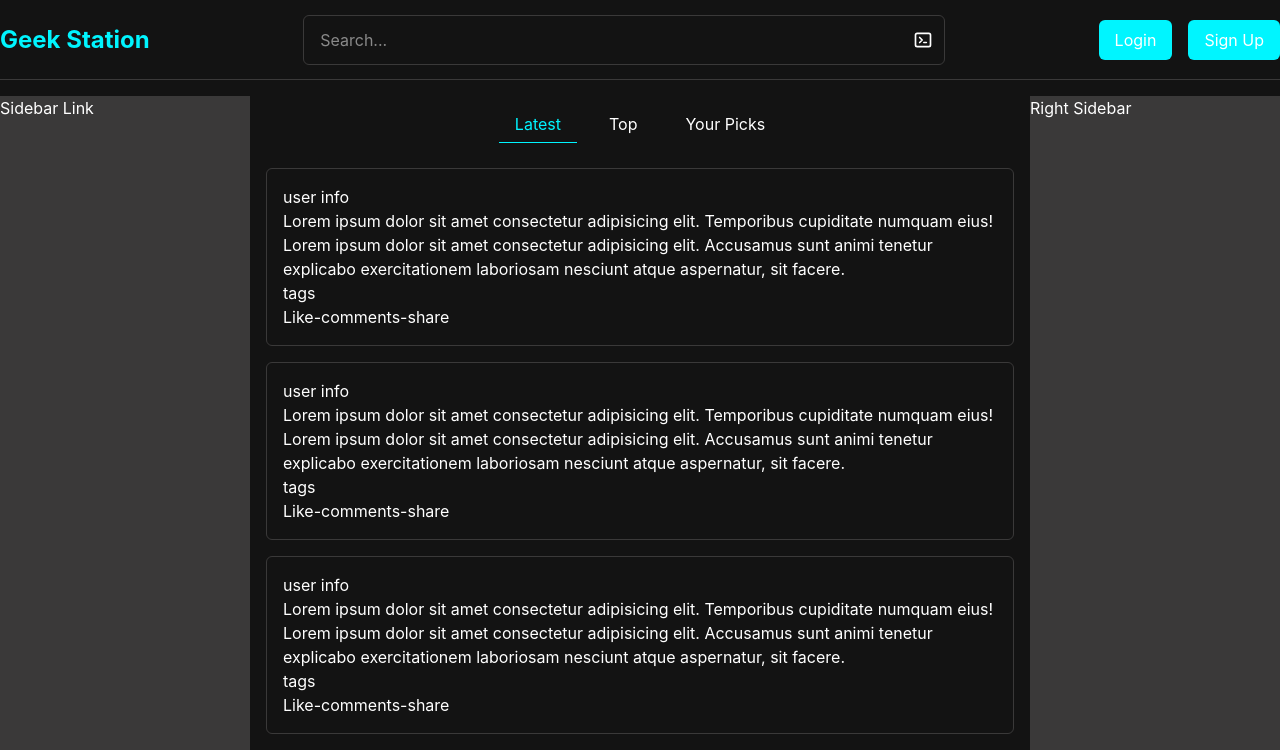
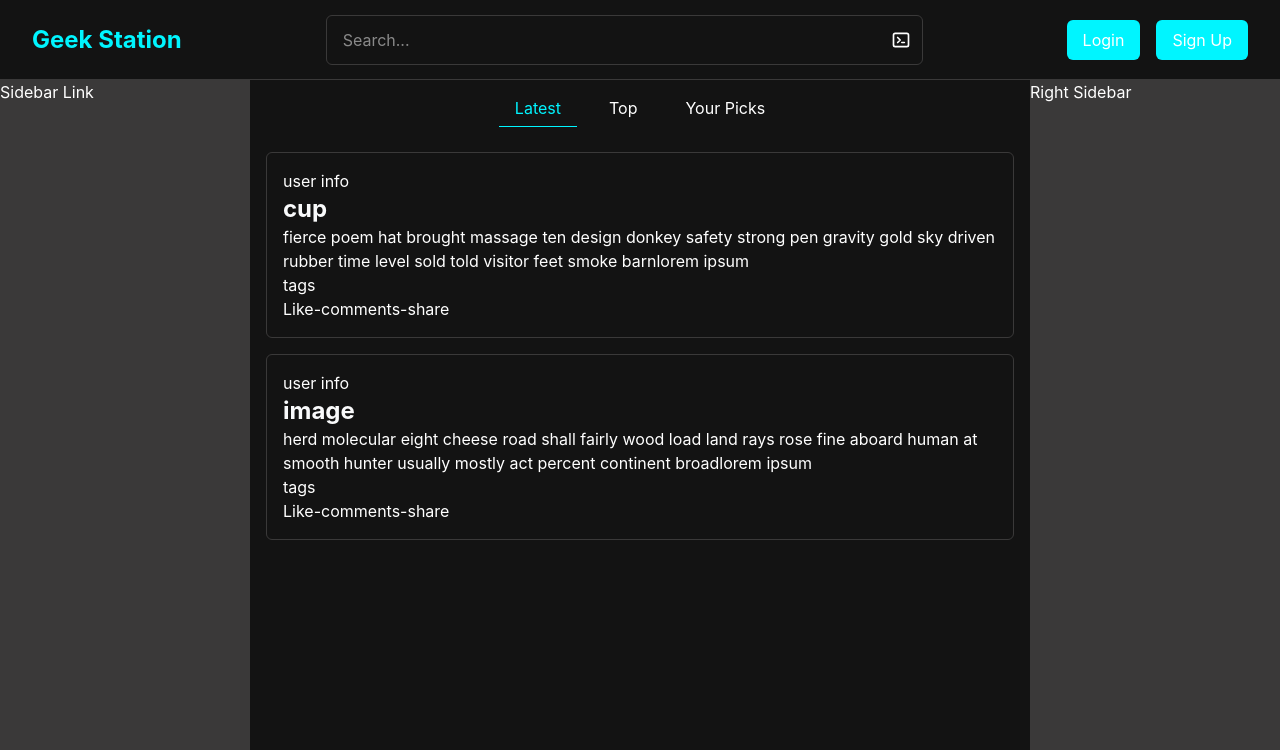
Before and after one commit to thecodemaster12/geek-station, a React (Vite) app: page / in a window 1280 px wide. Shown: the top 750 px of the page. Built offline with nearby package versions, Linux system fonts and the light colour scheme; data requests are answered from the project's data file.

Commit message:
added json server and post details page

```diff
--- /dev/null
+++ b/db.json
@@ -0,0 +1,7 @@
+{
+  "$schema": "./node_modules/json-server/schema.json",
+  "posts": [
+    { "id": "1", "author_id": "1", "title": "cup", "content": "fierce poem hat brought massage ten design donkey safety strong pen gravity gold sky driven rubber time level sold told visitor feet smoke barnlorem ipsum" },
+    { "id": "2", "author_id": "1", "title": "image", "content": "herd molecular eight cheese road shall fairly wood load land rays rose fine aboard human at smooth hunter usually mostly act percent continent broadlorem ipsum" }
+  ]
+}
--- a/package.json
+++ b/package.json
@@ -7,10 +7,13 @@
     "dev": "vite",
     "build": "vite build",
     "lint": "eslint .",
-    "preview": "vite preview"
+    "preview": "vite preview",
+    "server": "json-server --watch db.json --port 3001"
   },
   "dependencies": {
     "@tailwindcss/vite": "^4.3.0",
+    "axios": "^1.16.1",
+    "json-server": "^1.0.0-beta.15",
     "react": "^19.2.6",
     "react-dom": "^19.2.6",
     "react-icons": "^5.6.0",
--- a/src/App.jsx
+++ b/src/App.jsx
@@ -1,6 +1,7 @@
 import { BrowserRouter, Route, Routes } from "react-router-dom"
 import MainLayout from "./layout/MainLayout"
 import HomePage from "./Pages/HomePage"
+import PostDetailsPage from "./Pages/PostDetailsPage"
 
 const App = () => {
   return (
@@ -9,6 +10,7 @@ const App = () => {
       <Routes>
         <Route element={<MainLayout />}>
         <Route path="/" element={<HomePage />} />
+        <Route path="/posts/:id" element={<PostDetailsPage />} />
         </Route>
       </Routes>
     </BrowserRouter>
--- a/src/Pages/HomePage.jsx
+++ b/src/Pages/HomePage.jsx
@@ -1,18 +1,35 @@
-import BlogCard from "../components/BlogCard"
+import axios from "axios"
+import BlogCard from "../components/posts/PostCard"
+import { useEffect, useState } from "react"
 
 const HomePage = () => {
+
+  const [posts, setPosts] = useState([])
+  const [loading, setLoading] = useState(true)
+
+  useEffect(() => {
+
+    try {
+      axios.get('http://localhost:3001/posts')
+      .then(res => {
+        setPosts(res.data)
+        setLoading(false)
+      })
+      .catch(err => console.log(err))
+    } catch (error) {
+      console.log(error)
+    }
+  }, [])
+
+  if (loading) {
+    return <h1>Loading...</h1>
+  }
   return (
     <>
       <div className="space-y-4">
-        <BlogCard />
-        <BlogCard />
-        <BlogCard />
-        <BlogCard />
-        <BlogCard />
-        <BlogCard />
-        <BlogCard />
-        <BlogCard />
-        <BlogCard />
+        {posts.map(post => (
+          <BlogCard key={post.id} post={post} />
+        ))}
       </div>
     </>
   )
--- /dev/null
+++ b/src/Pages/PostDetailsPage.jsx
@@ -0,0 +1,35 @@
+import { useParams } from "react-router-dom";
+import { useEffect, useState } from "react";
+import axios from "axios";
+
+const PostDetailsPage = () => {
+  const { id } = useParams(); // Grabs the 'id' wildcard from the URL
+  const [post, setPost] = useState(null);
+  const [loading, setLoading] = useState(true);
+
+  useEffect(() => {
+    axios.get(`http://localhost:3001/posts/${id}`)
+      .then((res) => {
+        setPost(res.data);
+        setLoading(false);
+      })
+      .catch((err) => {
+        console.error("Error fetching post details:", err);
+        setLoading(false);
+      });
+  }, [id]); // Re-run if the ID in the URL changes
+
+  if (loading) return <div className="text-white p-4">Loading post...</div>;
+  if (!post) return <div className="text-white p-4">Post not found!</div>;
+
+  return (
+    <div className="p-6 bg-dark-gray rounded-md text-white space-y-4">
+      <h1 className="text-4xl font-bold text-primary">{post.title}</h1>
+      <div className="text-sm text-tertiary">Posted by User • Post ID: {id}</div>
+      <hr className="border-dark-gray" />
+      <p className="text-lg leading-relaxed text-gray-200">{post.content}</p>
+    </div>
+  );
+};
+
+export default PostDetailsPage;
--- a/src/components/BlogCard.jsx
+++ b/src/components/posts/PostCard.jsx
@@ -1,4 +1,6 @@
-const BlogCard = () => {
+import { Link } from "react-router-dom"
+
+const BlogCard = ({post}) => {
   return (
     <>
         <div className="p-4 border border-dark-gray rounded-md">
@@ -6,8 +8,11 @@ const BlogCard = () => {
                 user info
             </div>
             <div className="">
-                <h2>Lorem ipsum dolor sit amet consectetur adipisicing elit. Temporibus cupiditate numquam eius!</h2>
-                <p>Lorem ipsum dolor sit amet consectetur adipisicing elit. Accusamus sunt animi tenetur explicabo exercitationem laboriosam nesciunt atque aspernatur, sit facere.</p>
+                <Link to={`/posts/${post.id}`}>
+
+                    <h2 className="text-2xl font-bold text-gray-50 hover:text-indigo-500">{post.title}</h2>
+                </Link>
+                <p>{post.content}</p>
 
                 <div className="">tags</div>
             </div>
--- a/src/layout/MainLayout.jsx
+++ b/src/layout/MainLayout.jsx
@@ -58,7 +58,7 @@ const MainLayout = () => {
       </aside>
       <div className="flex flex-col min-h-screen">
         {/* HEADER */}
-        <header className="sticky top-0 z-40 bg-dark shrink-0 h-20 border-b border-dark-gray flex justify-between items-center gap-4">
+        <header className="sticky top-0 z-40 px-8 bg-dark shrink-0 h-20 border-b border-dark-gray flex justify-between items-center gap-4">
           <div className=" flex items-center gap-4">
             <RiMenu5Fill
               onClick={toggleSidebar}
@@ -88,7 +88,7 @@ const MainLayout = () => {
         </header>
 
         {/* BODY */}
-        <div className="flex flex-1 gap-4 mt-4 container mx-auto items-start">
+        <div className="flex flex-1 gap-4 container mx-auto items-start">
           {/* LEFT SIDEBAR */}
           <aside className="w-[250px] h-[calc(100vh-80px)] sticky top-[80px] overflow-y-auto hidden md:block bg-dark-gray">
             <nav>
```
Also changed, not shown: 1 other file (tests, documents, lock files or other folders).
